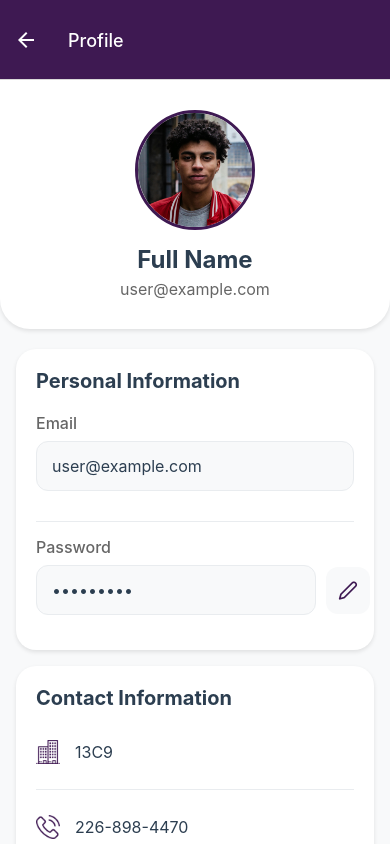
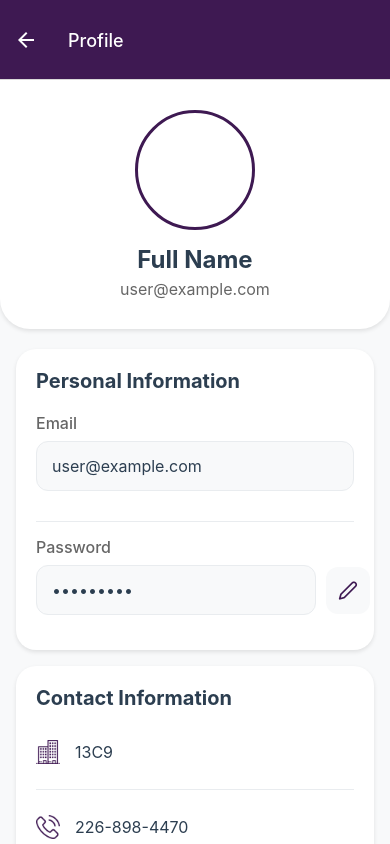
Before and after one commit to Almonaabdo/landLorkLinkAI, a React Native app: screen /Profile in a window 390 px wide. Shown: the top 844 px of the page. Built offline with nearby package versions, Linux system fonts and the light colour scheme.

Commit message:
Update Profile.js

```diff
--- a/screens/Profile.js
+++ b/screens/Profile.js
@@ -135,7 +135,8 @@ export function Profile({ navigation }) {
     fetchDocumentByID(userDocRef)
       .then((data) => {
         setFullName(data.firstName + " " + data.lastName);
-        setProfilePicture(data.profilePicture);
+        // If profilePicture is a URL, use it directly, otherwise use the default image
+        setProfilePicture(data.profilePicture || require('../assets/person2.jpg'));
         setIsNotificationsChecked(data.notifications || false);
       })
       .catch((error) => {
@@ -200,7 +201,7 @@ export function Profile({ navigation }) {
         <View style={styles.profileImageContainer}>
           <Image
             style={styles.profileImage}
-            source={profilePicture ? { uri: profilePicture } : require('../assets/person2.jpg')}
+            source={typeof profilePicture === 'string' ? { uri: profilePicture } : profilePicture}
           />
         </View>
         <Text style={styles.name}>{fullName}</Text>
```
